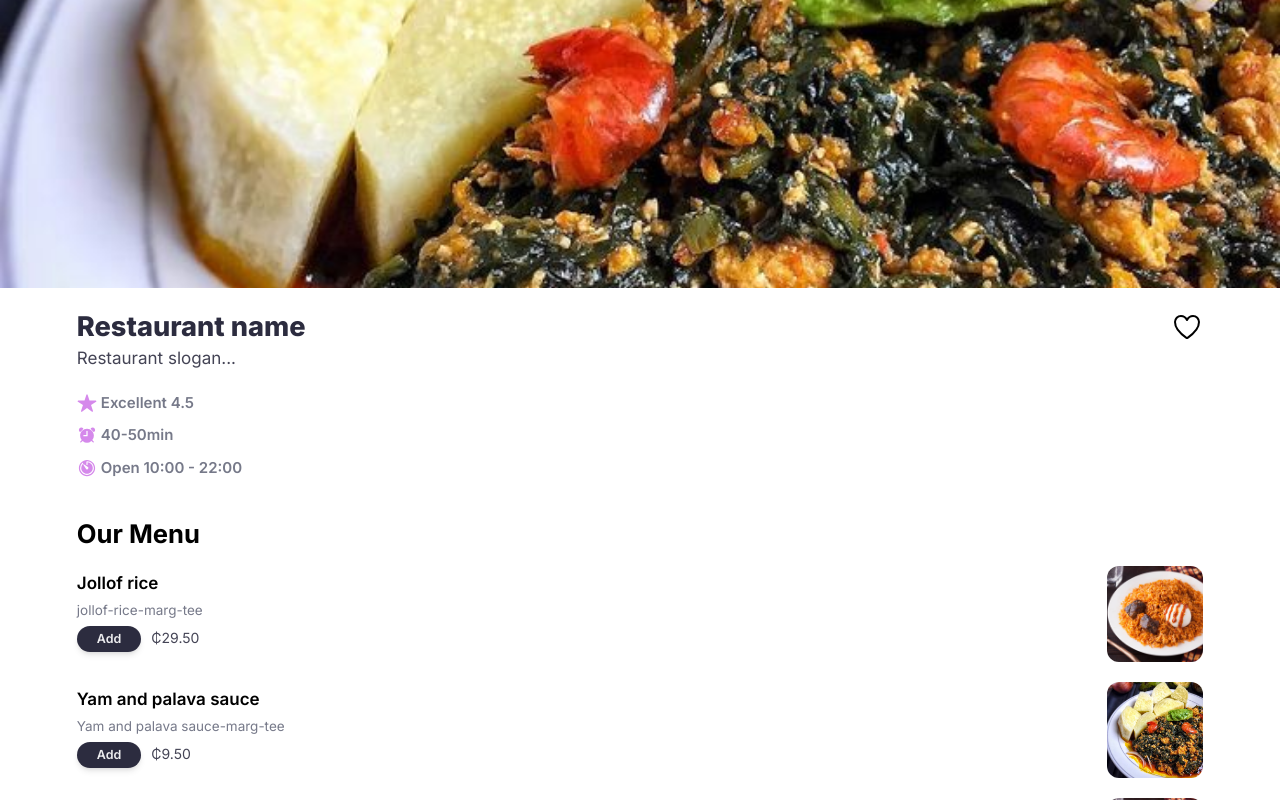
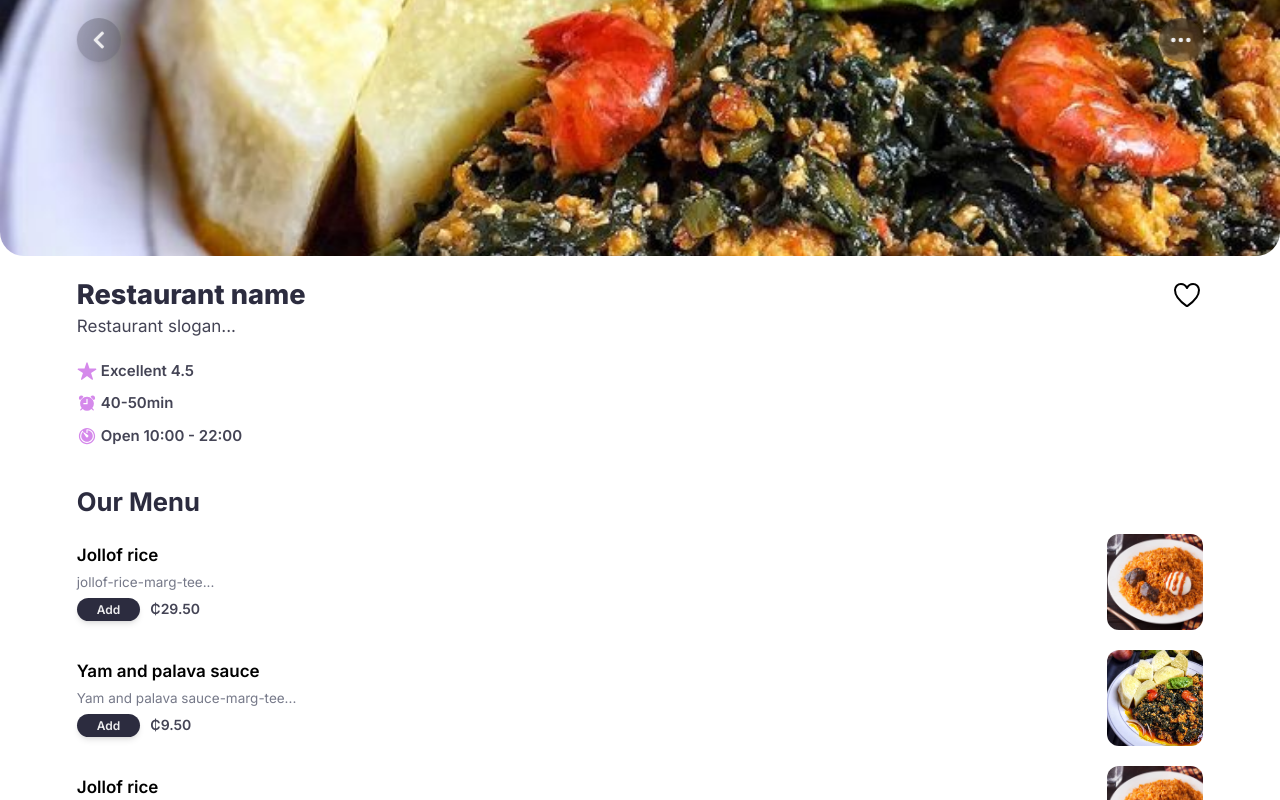
Before and after one commit to merrylow/merrylow_frontend, a Next.js app: page /restaurants/1 in a window 1280 px wide. Shown: the top 800 px of the page. Built offline with nearby package versions, Linux system fonts and the light colour scheme.

Commit message:
made some tweaks on "restaurant" page

```diff
--- a/app/(restaurant)/restaurants/[id]/page.tsx
+++ b/app/(restaurant)/restaurants/[id]/page.tsx
@@ -1,34 +1,35 @@
-import { LucideAlarmCheck, LucideAlarmClock } from "lucide-react";
 import Image from "next/image";
-import { GiAlarmClock } from "react-icons/gi";
-import { IoAlarm, IoHeartOutline, IoStar, IoTimer } from "react-icons/io5";
+import Link from 'next/link'
+import { FaChevronLeft } from "react-icons/fa";
+import { IoAlarm, IoEllipsisHorizontal, IoEllipsisHorizontalOutline, IoHeartOutline, IoStar, IoTimer } from "react-icons/io5";
+
 
 const menu = [
      {
           id: 1,
           name: "Jollof rice",
-          description: "jollof-rice-marg-tee",
+          description: "jollof-rice-marg-tee...",
           price: "₵29.50",
           imgSrc: "/jollof-rice-marg-tee-1094739000-612x612.jpg",
      },
      {
      id: 2,
           name: "Yam and palava sauce",
-          description: "Yam and palava sauce-marg-tee",
+          description: "Yam and palava sauce-marg-tee...",
           price: "₵9.50",
           imgSrc: "/Yam and palava sauce-marg-tee.jpg",
      },
      {
           id: 3,
           name: "Jollof rice",
-          description: "jollof-rice-marg-tee",
+          description: "jollof-rice-marg-tee...",
           price: "₵29.00",
           imgSrc: "/jollof-rice-marg-tee-1094739000-612x612.jpg",
      },
      {
           id: 4,
           name: "Yam and palava sauce",
-          description: "Yam and palava sauce-marg-tee",
+          description: "Yam and palava sauce-marg-tee...",
           price: "€9.50",
           imgSrc: "/Yam and palava sauce-marg-tee.jpg",
      },
@@ -41,11 +42,12 @@ const menu = [
      },
 ];
 
+
 const RestaurantPage = ({ params }: { params: Promise<{ id: string }> }) => {
      return (
-          <main className='w-full h-full min-h-screen space-y-5'>
+          <main className='w-full h-full min-h-screen relative space-y-5'>
                {/* Restaurant Banner */}
-               <section className='w-full h-72 relative overflow-hidden'>
+               <section className='w-full h-64 relative rounded-b-3xl overflow-hidden'>
                     <Image
                          src='/Yam and palava sauce-marg-tee.jpg'
                          alt="restaurant banner"
@@ -53,6 +55,23 @@ const RestaurantPage = ({ params }: { params: Promise<{ id: string }> }) => {
                          className='object-cover'
                     />
                </section>
+
+               {/* navigation */}
+               <section className='absolute flex justify-between items-center w-[88%] h-10 top-5 left-1/2 -translate-x-1/2'>
+                    <Link
+                         href='/restaurants'
+                         className='w-11 h-11 flex items-center justify-center rounded-full backdrop-blur-md bg-black/20 shadow-lg  transition-all'>
+                         <FaChevronLeft className='size-5 fill-gray-pale' />
+                    </Link>
+
+                    <button
+                         title='more options'
+                         className='w-11 h-11 flex items-center justify-center rounded-full backdrop-blur-md bg-black/20 shadow-lg transition-all'
+                         aria-label='more options button'>
+                         <IoEllipsisHorizontal className='size-6 fill-gray-pale' />
+                    </button>
+               </section>
+
               {/* Title + Favorite */}
                <section className='w-[88%] mx-auto flex flex-col justify-between items-start'>
                     <div className='w-full flex justify-between items-center'>
@@ -62,37 +81,48 @@ const RestaurantPage = ({ params }: { params: Promise<{ id: string }> }) => {
                     <p className='text-md text-secondary-soft'>Restaurant slogan...</p>
                </section>
 
+
                {/* Quick Info */}
-               <section className='w-[88%] mx-auto flex flex-col text-base font-semibold gap-2.5 text-black-pale'>
+               <section className='w-[88%] mx-auto flex flex-col text-base font-semibold gap-2.5 text-secondary-soft'>
                     <div className='flex items-center gap-1'>
                          <IoStar className='icon' /> Excellent 4.5
                     </div>
                     <div className='flex items-center gap-1'>
-                         {/* <span className='inline-flex gap-1'> */}
-                              <IoAlarm className='icon' /> 40-50min
-                         {/* </span> */}
-                         {/* <button className='bg-secondary-light text-gray-pale text-xs py-2 see-all-btn'>Change</button> */}
+                         <IoAlarm className='icon' /> 40-50min
                     </div>
                     <div className='flex items-center gap-1'>
                          <IoTimer className='icon' /> Open 10:00 - 22:00
                     </div>
                </section>
 
+
                {/* Popular items section */}
                <section className='w-[88%] mx-auto mt-9 space-y-3'>
-                    <h2 className='text-[1.6rem] font-bold'>Our Menu</h2>
+                    <h2 className='text-[1.6rem] font-bold text-secondary-light'>Our Menu</h2>
 
                     <div className='space-y-5'>
                          {menu.map((item, i) => (
                               <div key={item.id} className='flex'>
                                    <div className='flex-1 self-center space-y-1'>
-                                        <h3 className='font-semibold text-md'>{item.name}</h3>
-                                        <p className='text-[13.5px] text-black-pale'>{item.description}</p>
-                                        <button title="add to cart" className="bg-secondary-light text-gray-pale text-[12.5px] py-1 see-all-btn">Add</button>
-                                        <span className="text-sm text-secondary-soft ml-2.5 self-center">{item.price}</span>
+                                        <h3 className='font-semibold text-md'>
+                                             {item.name}
+                                        </h3>
+                                        <p className='text-[13.5px] text-black-pale'>
+                                             {item.description}
+                                        </p>
+                                        <Link href='/' className="bg-secondary-light text-gray-pale text-[12px] py-1 see-all-btn">
+                                             Add
+                                        </Link>
+                                        <span className="text-sm text-secondary-soft font-semibold  ml-2.5 self-center">
+                                             {item.price}
+                                        </span>
                                    </div>
                                    <div className='size-24 relative rounded-xl overflow-hidden'>
-                                        <Image src={item.imgSrc} alt={item.name} fill className='object-cover' />
+                                        <Image
+                                             src={item.imgSrc}
+                                             alt={item.name}
+                                             fill
+                                             className='object-cover' />
                                    </div>
                               </div>
                          ))}
--- a/app/(root)/page.tsx
+++ b/app/(root)/page.tsx
@@ -11,7 +11,7 @@ const Home = () => {
   return (
     <main className='w-full mx-auto min-h-screen space-y-10'>
         {/* ad carousel */}
-        <section className="w-[92%] h-[14rem] min-h-[14.375rem] mx-auto mb-16 rounded-[18px]">
+        <section className="w-[90%] h-[14rem] min-h-[14.375rem] mx-auto mb-16 rounded-[18px]">
           <AdCarousel />
         </section>
 
--- a/app/globals.css
+++ b/app/globals.css
@@ -63,7 +63,7 @@
      }
 
      .section-heading {
-          @apply text-base font-bold text-secondary-light tracking-tight;
+          @apply text-md font-bold text-secondary-light tracking-tight;
      }
 
      .card-title {
--- a/components/bottomNav.tsx
+++ b/components/bottomNav.tsx
@@ -12,7 +12,7 @@ const BottomNav = () => {
      const pathname = usePathname();
 
      return (
-          <section className="fixed left-1/2 transform -translate-x-1/2 bottom-3 w-[92%] glass h-[4.5em] flex items-center justify-center text-sm shadow-2xl rounded-[20px]">
+          <section className="fixed left-1/2 transform -translate-x-1/2 bottom-3 w-[92%] glass h-[4.6em] flex items-center justify-center text-sm shadow-2xl rounded-[20px]">
                <div className="w-full flex justify-between items-center px-4 py-2">
                     <Link
                          href="/"
--- a/components/navbar.tsx
+++ b/components/navbar.tsx
@@ -13,7 +13,7 @@ const Navbar = () => {
                     </section>
 
                     {/* location */}
-                    <section className="flex items-center space-x-0.5 text-xs">
+                    <section className="flex items-center space-x-0.5 text-[13.5px]">
                          <span className="font-semibold">Home,</span>
                          <span className="pl-0.5">University of Ghana</span>
                     </section>
--- a/components/ui/carousel.tsx
+++ b/components/ui/carousel.tsx
@@ -151,7 +151,7 @@ const Carousel = React.forwardRef<
           canScrollPrev,
           canScrollNext,
           images,
-          selectedIndex, // NEW: provide active index to context
+          selectedIndex,
         }}
       >
         <div
```
